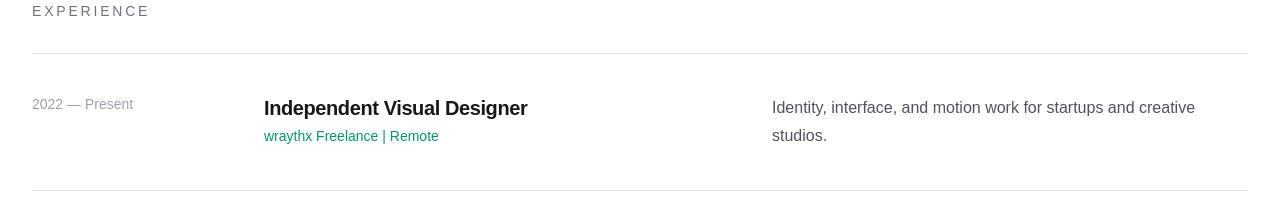
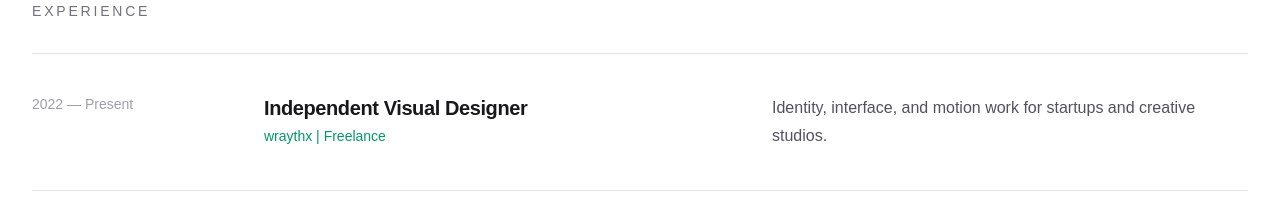
Before and after one commit to thesandeepstudio/wraythx, a Next.js app: page /about in a window 1280 px wide. Shown: the part 1320-1536 px from the top of the page. Built offline with nearby package versions, Linux system fonts and the light colour scheme; no server answers.

Commit message:
Format freelance place as wraythx | Freelance

```diff
--- a/app/about/page.tsx
+++ b/app/about/page.tsx
@@ -21,7 +21,7 @@ const experience = [
   {
     period: "2022 — Present",
     role: "Independent Visual Designer",
-    place: "wraythx Freelance | Remote",
+    place: "wraythx | Freelance",
     note: "Identity, interface, and motion work for startups and creative studios.",
   },
   {
```
